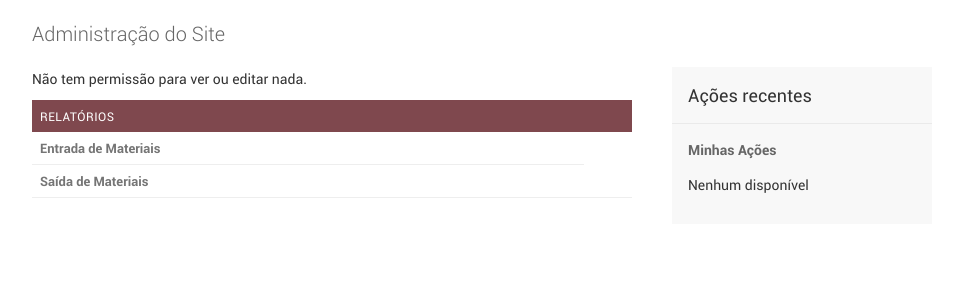
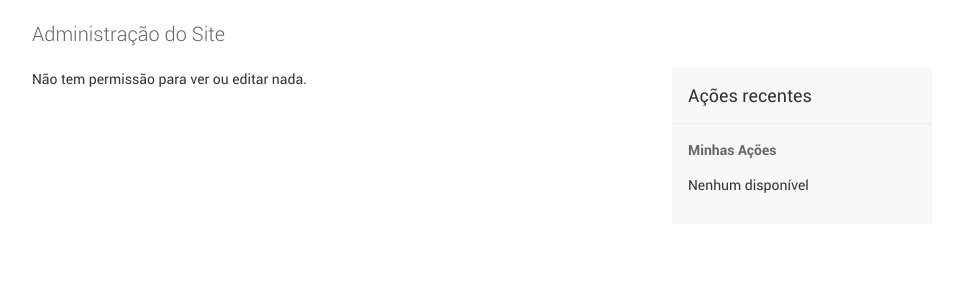
Before and after one commit to cabrall10/projeto_ucam, a Django app: page /admin/ in a window 1280 px wide. Shown: the part 118-418 px from the top of the page, without its empty margins (8-971 px from the left). Run offline with Django 3.2, Linux system fonts and the light colour scheme; the visitor is signed in with stand-in values (Sample User, id 1); data comes from the database, SQL or seed files in the repository; data that the repository does not hold is empty; parts of the project's set-up code (start-up, migrations or seed data) failed here and were passed over.

Commit message:
Retira elementos não utilizados na página Almoxarifado

```diff
--- a/almoxarifado/templates/admin/index.html
+++ b/almoxarifado/templates/admin/index.html
@@ -49,25 +49,7 @@
 {% else %}
     <p>{% trans "You don't have permission to view or edit anything." %}</p>
 {% endif %}
-<div class="module">
-<table>
-<caption>
-    <a href="" class="section" title="">Relatórios</a>
-</caption>
-    <tr class="">
-        <th scope="row"><a href="/relatorio_entrada/">Entrada de Materiais</a></th>
-    </tr>
-    <tr class="">
-        <th scope="row"><a href="/relatorio_saida/">Saída de Materiais</a></th>
-        <td></td>
 
-        <td></td>
-
-        <td></td>
-    </tr>
-
-</table>
-</div>
 </div>
 
 {% endblock %}
```
